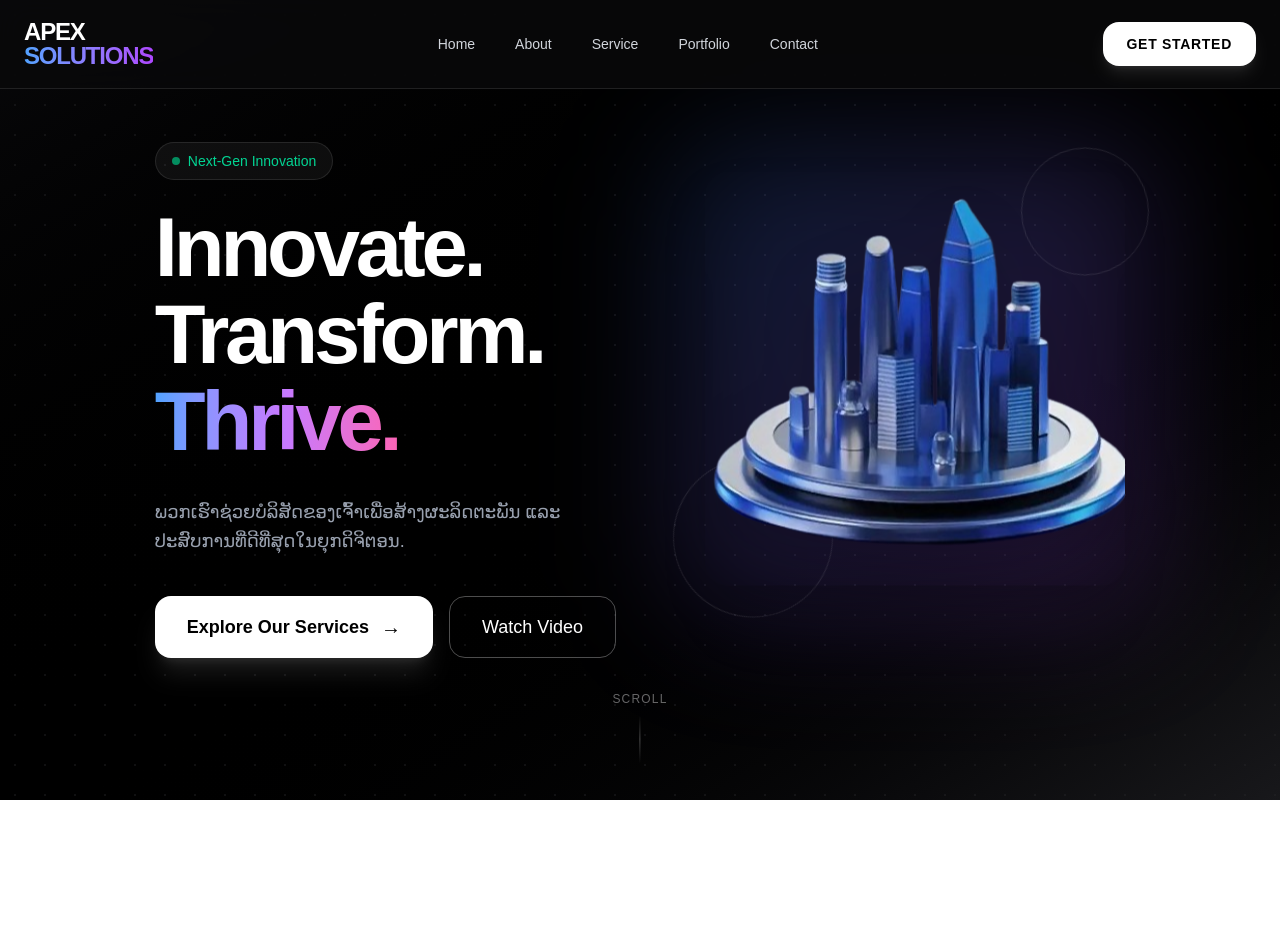
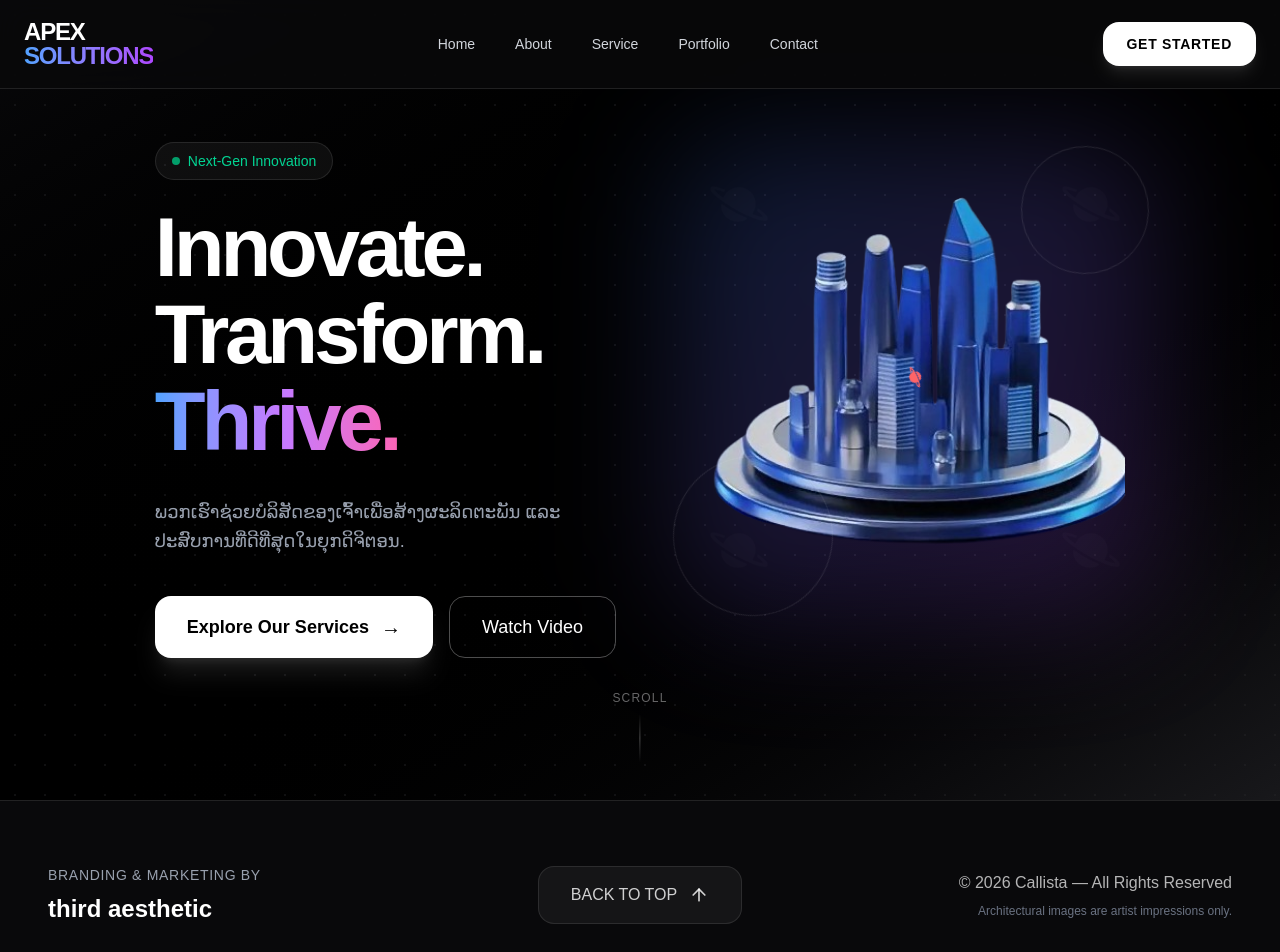
Before and after one commit to xailordev-oss/web_portfolio, a Next.js app: page / in a window 1280 px wide. Shown: the top 952 px of the page. Before the commit the page ends 800 px from the top, so only its background shows below. Built offline with nearby package versions, Linux system fonts and the light colour scheme.

Commit message:
Initial commit

```diff
--- a/app/page.tsx
+++ b/app/page.tsx
@@ -1,3 +1,4 @@
+import Footer from "@/component/Footer"
 import Hero from "@/component/Hero"
 import Navbar from "@/component/Navbar"
 
@@ -6,6 +7,7 @@ function page() {
     <div className="bg-gradient-to-r from-[#0d1b2a] via-[#1b263b] to-[#081225] min-h-[600px] text-white">
       <Navbar />
       <Hero />
+      <Footer/>
     </div>
   )
 }
--- /dev/null
+++ b/component/Footer.tsx
@@ -0,0 +1,50 @@
+'use client';
+
+import React from 'react';
+import { motion } from "framer-motion";
+import { FiArrowUp } from "react-icons/fi";
+
+function Footer() {
+    const scrollToTop = () => {
+        window.scrollTo({ top: 0, behavior: 'smooth' });
+    };
+
+    return (
+        <footer className="bg-zinc-950 border-t border-white/10 py-16">
+            <div className="max-w-7xl mx-auto px-6 lg:px-12">
+                <div className="grid grid-cols-1 md:grid-cols-3 gap-12 items-center">
+
+                    <div>
+                        <p className="text-gray-400 text-sm tracking-wider">BRANDING &amp; MARKETING BY</p>
+                        <h5 className="text-2xl font-bold text-white mt-2">third aesthetic</h5>
+                    </div>
+
+                    <div className="flex justify-center">
+                        <motion.button
+                            onClick={scrollToTop}
+                            whileHover={{ scale: 1.1 }}
+                            whileTap={{ scale: 0.95 }}
+                            className="flex items-center gap-3 px-8 py-4 rounded-2xl border border-white/10 hover:border-white/40 bg-white/5 hover:bg-white/10 text-white/80 hover:text-white transition-all"
+                        >
+                            BACK TO TOP
+                            <FiArrowUp className="text-xl" />
+                        </motion.button>
+                    </div>
+
+                    <div className="text-center md:text-right">
+                        <p className="text-white/70">© 2026 Callista — All Rights Reserved</p>
+                        <p className="text-xs text-gray-500 mt-2">
+                            Architectural images are artist impressions only.
+                        </p>
+                    </div>
+                </div>
+
+                <div className="text-center mt-16 text-xs text-gray-500 tracking-widest">
+                    CRAFTED WITH PASSION FOR THE FUTURE
+                </div>
+            </div>
+        </footer>
+    );
+}
+
+export default Footer;
--- a/component/Hero.tsx
+++ b/component/Hero.tsx
@@ -2,6 +2,8 @@
 
 import Image from "next/image";
 import { motion } from "framer-motion";
+import { CiCloud, CiCloudDrizzle, CiCloudMoon, CiCloudOn, CiCloudSun } from "react-icons/ci";
+import { IoIosPlanet } from "react-icons/io";
 
 function Hero() {
     return (
@@ -66,15 +68,30 @@ function Hero() {
                         className="relative"
                     >
                         <div className="absolute -inset-8 bg-gradient-to-br from-blue-500/20 to-purple-500/20 blur-3xl rounded-[4rem]"></div>
-
+                        <div className="relative w-fit mx-auto">
                             <Image
                                 src="/assets/images/Screenshot_2026-07-04_001234-removebg-preview.png"
                                 alt="Futuristic city"
                                 width={420}
                                 height={520}
                                 priority
-                            className="relative z-10 drop-shadow-2xl shadow-2xl rounded-3xl object-contain"
+                                className="rounded-3xl object-contain drop-shadow-6xl"
                             />
+
+                            {/* Top Left */}
+                            <IoIosPlanet className="absolute top-4 left-4 text-4xl text-white animate-ping" />
+
+                            {/* Top Right */}
+                            <IoIosPlanet className="absolute top-4 right-4 text-4xl text-white animate-ping" />
+
+                            {/* Bottom Left */}
+                            <IoIosPlanet className="absolute bottom-4 left-4 text-4xl text-white animate-ping" />
+
+                            {/* Bottom Right */}
+                            <IoIosPlanet className="absolute bottom-4 right-4 text-4xl text-white animate-ping" />
+
+                            <IoIosPlanet className="absolute cursor-pointer hover:[animation-play-state:paused] top-1/2 left-1/2 -translate-x-1/2 -translate-y-1/2 text-2xl text-red-400 animate-spin" />
+                        </div>
 
                         <div className="absolute -top-6 -right-6 w-32 h-32 border border-white/10 rounded-full animate-[spin_25s_linear_infinite]"></div>
                         <div className="absolute -bottom-8 -left-8 w-40 h-40 border border-white/10 rounded-full animate-[spin_35s_linear_infinite_reverse]"></div>
--- a/package.json
+++ b/package.json
@@ -12,7 +12,8 @@
     "framer-motion": "^12.42.2",
     "next": "16.2.10",
     "react": "19.2.4",
-    "react-dom": "19.2.4"
+    "react-dom": "19.2.4",
+    "react-icons": "^5.7.0"
   },
   "devDependencies": {
     "@tailwindcss/postcss": "^4",
```
Also changed, not shown: 1 other file (tests, documents, lock files or other folders). Lines whose indentation alone changed are shown as unchanged.
